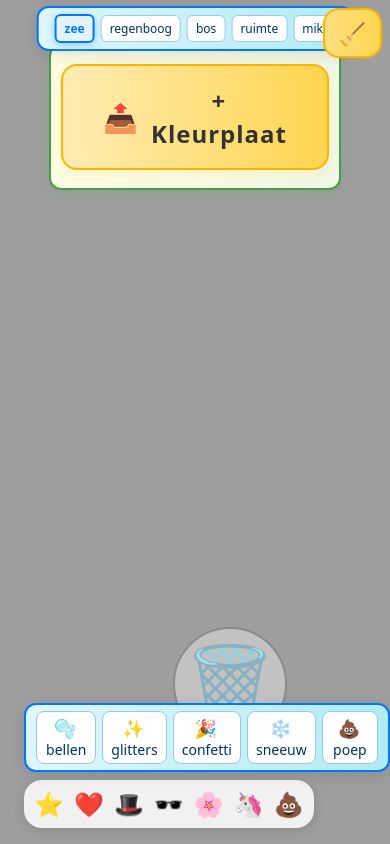
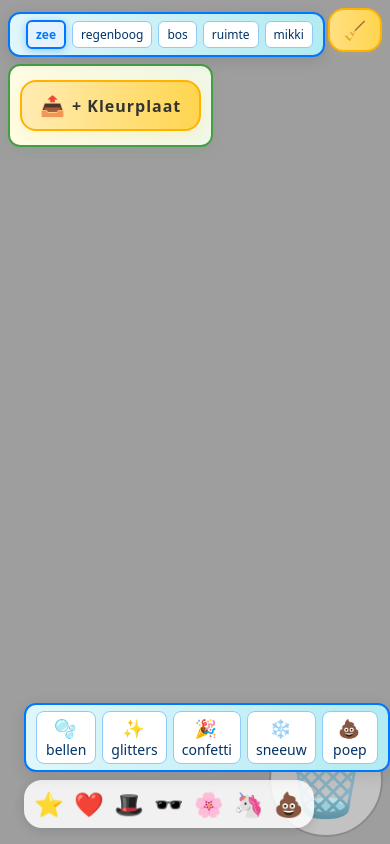
Before and after one commit to demanzonderjas/kleurplaat, a React (Vite) app: page / in a window 390 px wide. Built offline with nearby package versions, Linux system fonts and the light colour scheme.

Commit message:
improve application further

```diff
--- a/src/App.jsx
+++ b/src/App.jsx
@@ -86,6 +86,12 @@ function App() {
     const menuBtnFont = isMobile ? 12 : 18;
     const menuBtnPad = isMobile ? "4px 8px" : "6px 16px";
     const menuBtnRadius = isMobile ? 6 : 8;
+    // Spacing for reset button and backgrounds/upload menu
+    const resetBtnTop = isMobile ? 8 : 18;
+    const resetBtnRight = isMobile ? 8 : 18;
+    const bgMenuTop = isMobile ? 12 : 24;
+    const bgMenuLeft = isMobile ? 8 : 18;
+    const uploadBtnTop = bgMenuTop + (isMobile ? 44 : 56) + (isMobile ? 8 : 16);
 
     return (
         <div style={{ width: "100vw", height: "100vh", margin: 0, padding: 0, overflow: "hidden", position: "relative" }}>
@@ -94,15 +100,15 @@ function App() {
                 onClick={handleReset}
                 style={{
                     position: "absolute",
-                    top: isMobile ? 8 : 18,
-                    right: isMobile ? 8 : 18,
+                    top: resetBtnTop,
+                    right: resetBtnRight,
                     zIndex: 100,
                     background: "linear-gradient(90deg, #ffe082 0%, #ffd54f 100%)",
                     color: "#333",
                     border: "2px solid #ffb300",
                     borderRadius: 16,
                     padding: isMobile ? "8px 14px" : "12px 22px",
-                    fontSize: isMobile ? 22 : 32,
+                    fontSize: isMobile ? 16 : 22,
                     fontWeight: 700,
                     boxShadow: "0 2px 8px rgba(255,193,7,0.10)",
                     cursor: "pointer",
@@ -115,8 +121,68 @@ function App() {
                 aria-label="Reset scene"
                 title="Reset scene"
             >
-                <span role="img" aria-label="reset">🧹</span>
+                <span role="img" aria-label="reset" style={{ fontSize: isMobile ? 18 : 26 }}>🧹</span>
             </button>
+            {/* Backgrounds menu (top left) */}
+            <div
+                style={{
+                    position: "absolute",
+                    top: bgMenuTop,
+                    left: bgMenuLeft,
+                    zIndex: 20,
+                    display: "flex",
+                    gap: menuGap,
+                    alignItems: "center",
+                    background: "linear-gradient(90deg, #e0f7fa 0%, #b2ebf2 100%)",
+                    border: "2px solid #0077ff",
+                    borderRadius: 12,
+                    padding: menuPad,
+                    boxShadow: "0 4px 16px rgba(0,0,0,0.10)",
+                    color: "#003366",
+                    fontSize: menuFont,
+                    fontWeight: 500,
+                }}
+            >
+                <span style={{ fontWeight: 600, color: "#0077ff", fontSize: menuFont }}></span>
+                {BACKGROUNDS.map((bg) => (
+                    <button
+                        key={bg.url}
+                        style={{
+                            border: background === bg.url ? "2px solid #0077ff" : "1px solid #90caf9",
+                            borderRadius: menuBtnRadius,
+                            padding: menuBtnPad,
+                            background: background === bg.url ? "#e3f2fd" : "#fff",
+                            color: background === bg.url ? "#0077ff" : "#003366",
+                            cursor: "pointer",
+                            fontWeight: background === bg.url ? 700 : 500,
+                            transition: "all 0.2s",
+                            boxShadow: background === bg.url ? "0 2px 8px #90caf9" : "none",
+                            fontSize: menuBtnFont,
+                        }}
+                        onClick={() => setBackground(bg.url)}
+                    >
+                        {bg.label}
+                    </button>
+                ))}
+            </div>
+            {/* Upload button (below backgrounds menu, top left) */}
+            <div
+                style={{
+                    position: "absolute",
+                    top: uploadBtnTop,
+                    left: bgMenuLeft,
+                    zIndex: 10,
+                    background: "linear-gradient(90deg, #fffde4 0%, #f1f8e9 100%)",
+                    border: "2px solid #43a047",
+                    borderRadius: 12,
+                    padding: menuPad,
+                    boxShadow: "0 4px 16px rgba(67,160,71,0.10)",
+                    color: "#1b5e20",
+                    fontWeight: 500,
+                }}
+            >
+                <ImageUploader onImageSelected={handleImageSelected} onLoading={setLoading} />
+            </div>
             {/* Loader overlay */}
             {loading && (
                 <div
@@ -156,66 +222,6 @@ function App() {
           `}</style>
                 </div>
             )}
-            <div
-                style={{
-                    position: "absolute",
-                    top: isMobile ? 6 : 12,
-                    left: "50%",
-                    transform: "translateX(-50%)",
-                    zIndex: 20,
-                    display: "flex",
-                    gap: menuGap,
-                    alignItems: "center",
-                    background: "linear-gradient(90deg, #e0f7fa 0%, #b2ebf2 100%)",
-                    border: "2px solid #0077ff",
-                    borderRadius: 12,
-                    padding: menuPad,
-                    boxShadow: "0 4px 16px rgba(0,0,0,0.10)",
-                    color: "#003366",
-                    fontSize: menuFont,
-                    fontWeight: 500,
-                }}
-            >
-                <span style={{ fontWeight: 600, color: "#0077ff", fontSize: menuFont }}></span>
-                {BACKGROUNDS.map((bg) => (
-                    <button
-                        key={bg.url}
-                        style={{
-                            border: background === bg.url ? "2px solid #0077ff" : "1px solid #90caf9",
-                            borderRadius: menuBtnRadius,
-                            padding: menuBtnPad,
-                            background: background === bg.url ? "#e3f2fd" : "#fff",
-                            color: background === bg.url ? "#0077ff" : "#003366",
-                            cursor: "pointer",
-                            fontWeight: background === bg.url ? 700 : 500,
-                            transition: "all 0.2s",
-                            boxShadow: background === bg.url ? "0 2px 8px #90caf9" : "none",
-                            fontSize: menuBtnFont,
-                        }}
-                        onClick={() => setBackground(bg.url)}
-                    >
-                        {bg.label}
-                    </button>
-                ))}
-            </div>
-            <div
-                style={{
-                    position: "absolute",
-                    top: isMobile ? 44 : 64,
-                    left: "50%",
-                    transform: "translateX(-50%)",
-                    zIndex: 10,
-                    background: "linear-gradient(90deg, #fffde4 0%, #f1f8e9 100%)",
-                    border: "2px solid #43a047",
-                    borderRadius: 12,
-                    padding: menuPad,
-                    boxShadow: "0 4px 16px rgba(67,160,71,0.10)",
-                    color: "#1b5e20",
-                    fontWeight: 500,
-                }}
-            >
-                <ImageUploader onImageSelected={handleImageSelected} onLoading={setLoading} />
-            </div>
             <SceneCanvas
                 images={imageUrls}
                 fillScreen
--- a/src/components/ImageUploader.jsx
+++ b/src/components/ImageUploader.jsx
@@ -36,6 +36,9 @@ const ImageUploader = ({ onImageSelected, onLoading }) => {
     }
   };
 
+  // Responsive UI scaling
+  const isMobile = typeof window !== 'undefined' && window.innerWidth < 700;
+
   return (
     <div style={{ display: 'flex', flexDirection: 'column', alignItems: 'center' }}>
       <input
@@ -54,22 +57,22 @@ const ImageUploader = ({ onImageSelected, onLoading }) => {
           color: '#333',
           border: '2px solid #ffb300',
           borderRadius: 16,
-          padding: '18px 40px',
-          fontSize: 24,
+          padding: isMobile ? '10px 18px' : '18px 40px',
+          fontSize: isMobile ? 16 : 24,
           fontWeight: 700,
           boxShadow: '0 4px 16px rgba(255,193,7,0.15)',
           cursor: 'pointer',
-          margin: '12px 0',
+          margin: isMobile ? '8px 0' : '12px 0',
           transition: 'background 0.2s, box-shadow 0.2s',
           outline: 'none',
           letterSpacing: 1,
           display: 'flex',
           alignItems: 'center',
-          gap: 12
+          gap: isMobile ? 6 : 12
         }}
         aria-label="Upload Image"
       >
-        <span role="img" aria-label="upload" style={{ fontSize: 28 }}>📤</span>
+        <span role="img" aria-label="upload" style={{ fontSize: isMobile ? 20 : 28 }}>📤</span>
         + Kleurplaat
       </button>
     </div>
--- a/src/components/SceneCanvas.jsx
+++ b/src/components/SceneCanvas.jsx
@@ -71,6 +71,7 @@ function createObjState(canvas, objW, objH) {
         vAngle: (Math.random() - 0.5) * 0.01,
         initialized: true,
         stickers: [], // array of { id, emoji, relX, relY, relAngle }
+        trail: [], // array of {x, y, angle}
     };
 }
 
@@ -91,6 +92,7 @@ const SceneCanvas = ({
     onRemove,
     uids = [],
 }) => {
+    const isMobile = typeof window !== "undefined" && window.innerWidth < 700;
     const canvasRef = useRef();
     const bgImgRef = useRef(null);
     const objImgRefs = useRef([]); // array of Image objects
@@ -180,12 +182,17 @@ const SceneCanvas = ({
                         initialized: true,
                         stickers: JSON.parse(JSON.stringify(stickers)), // deep copy
                         uid,
+                        trail: [], // ensure new objects start with empty trail
                     };
                 } else {
                     state = createObjState(canvas, objW, objH);
                     state.uid = uid;
                     state.stickers = JSON.parse(JSON.stringify(stickers)); // deep copy
+                    state.trail = []; // ensure new objects start with empty trail
                 }
+            } else {
+                // Preserve trail for existing objects
+                state.trail = state.trail || [];
             }
             newStates.push(state);
         }
@@ -245,8 +252,8 @@ const SceneCanvas = ({
 
     // Bin icon (SVG path or emoji)
     const BIN_SIZE = 80;
-    const BIN_MARGIN_X = 120;
-    const BIN_MARGIN_Y = 120;
+    const BIN_MARGIN_X = isMobile ? 24 : 40;
+    const BIN_MARGIN_Y = isMobile ? 24 : 40;
     const BIN_TOUCH_EXTRA = -40; // smaller area for less forgiving bin collision
     const BIN_ICON = "🗑️"; // You can replace with a custom SVG if desired
 
@@ -508,33 +515,32 @@ const SceneCanvas = ({
             // Sticker palette (bottom left)
             const stickerMenuRect = {
                 x: 24,
-                y: height - 32 - 72, // bottom: 32, height: ~72
+                y: height - stickerMenuBottom - stickerMenuHeight,
                 w: 200, // palette width
-                h: 72, // palette height
+                h: stickerMenuHeight,
             };
             // Effects menu (left, above sticker palette)
             const effectsMenuRect = {
                 x: 24,
-                y: height - 130,
+                y: height - effectsMenuBottom - 60, // 60 = menu height
                 w: 320, // menu width (adjust as needed)
-                h: 60, // menu height
+                h: 60,
             };
-            // Bin (bottom right)
-            // Backgrounds menu (top center)
+            // Backgrounds menu (top left)
             const bgMenuW = 420,
                 bgMenuH = 56;
             const bgMenuRect = {
-                x: width / 2 - bgMenuW / 2,
-                y: 12,
+                x: 18, // bgMenuLeft from App.jsx (desktop), or 8 (mobile)
+                y: 12, // bgMenuTop
                 w: bgMenuW,
                 h: bgMenuH,
             };
-            // Upload button (top center, below backgrounds menu)
+            // Upload button (top left, below backgrounds menu)
             const uploadBtnW = 340,
                 uploadBtnH = 56;
             const uploadBtnRect = {
-                x: width / 2 - uploadBtnW / 2,
-                y: 64,
+                x: 18, // bgMenuLeft from App.jsx (desktop), or 8 (mobile)
+                y: 12 + bgMenuH + (isMobile ? 8 : 16), // bgMenuTop + bgMenuH + gap
                 w: uploadBtnW,
                 h: uploadBtnH,
             };
@@ -543,8 +549,8 @@ const SceneCanvas = ({
             state.vy += (Math.random() - 0.5) * 0.06;
             state.vAngle += (Math.random() - 0.5) * 0.0005;
             // Clamp speed
-            state.vx = Math.max(-3, Math.min(3, state.vx));
-            state.vy = Math.max(-2, Math.min(2, state.vy));
+            state.vx = Math.max(-1.8, Math.min(1.8, state.vx));
+            state.vy = Math.max(-1.2, Math.min(1.2, state.vy));
             state.vAngle = Math.max(-0.01, Math.min(0.01, state.vAngle));
             // Move
             state.x += state.vx;
@@ -642,6 +648,11 @@ const SceneCanvas = ({
             }
             if (bouncedX) playBounce();
             if (bouncedY) playBubble();
+
+            // --- Rainbow trail ---
+            if (!state.trail) state.trail = [];
+            state.trail.push({ x: state.x + objW / 2, y: state.y + objH / 2, angle: state.angle });
+            if (state.trail.length > 18) state.trail.shift();
         }
 
         function animateAllObjects(objStatesArr, objW, objH) {
@@ -845,7 +856,25 @@ const SceneCanvas = ({
                 if (!img || !state) continue;
                 // Do not animate any object if freezeObjects is true
                 if (!freezeObjects && draggedIndex !== i) animateObject(state, objW, objH);
-                const { x, y, angle, stickers = [], uid } = state;
+                const { x, y, angle, stickers = [], uid, trail = [] } = state;
+                // Draw rainbow trail
+                if (trail.length > 2) {
+                    const rainbow = ["#ff1744", "#ff9100", "#ffee00", "#00e676", "#2979ff", "#d500f9"];
+                    for (let t = 1; t < trail.length; t++) {
+                        const p0 = trail[t - 1];
+                        const p1 = trail[t];
+                        const seg = rainbow[(t - 1) % rainbow.length];
+                        ctx.save();
+                        ctx.globalAlpha = 0.18 + 0.5 * (t / trail.length);
+                        ctx.strokeStyle = seg;
+                        ctx.lineWidth = 8 - 6 * (1 - t / trail.length);
+                        ctx.beginPath();
+                        ctx.moveTo(p0.x, p0.y);
+                        ctx.lineTo(p1.x, p1.y);
+                        ctx.stroke();
+                        ctx.restore();
+                    }
+                }
                 ctx.save();
                 ctx.translate(x + objW / 2, y + objH / 2);
                 ctx.rotate(angle);
@@ -936,8 +965,6 @@ const SceneCanvas = ({
     }, [fillScreen]);
 
     // Responsive UI scaling
-    const isMobile = typeof window !== "undefined" && window.innerWidth < 700;
-    // Sizes for menus/buttons
     const btnFont = isMobile ? 14 : 22;
     const btnPad = isMobile ? "4px 8px" : "6px 16px";
 
```
